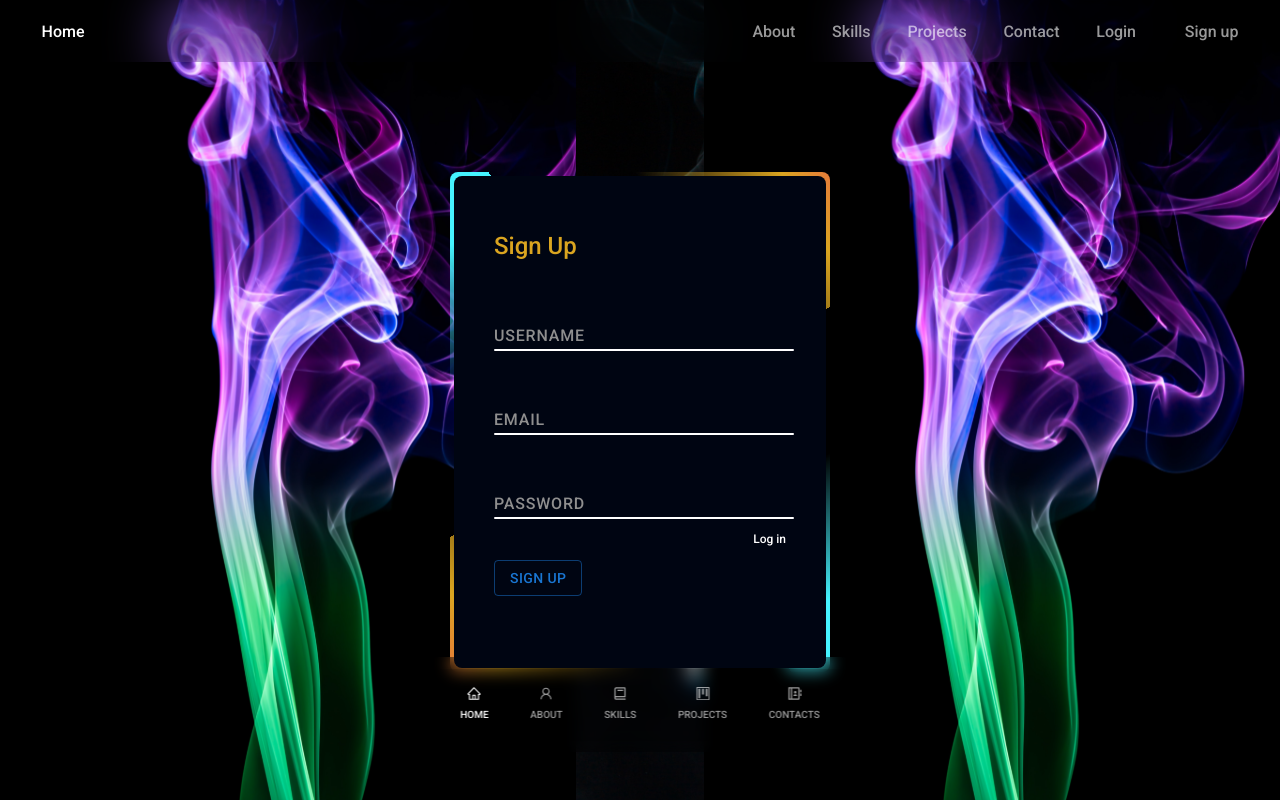
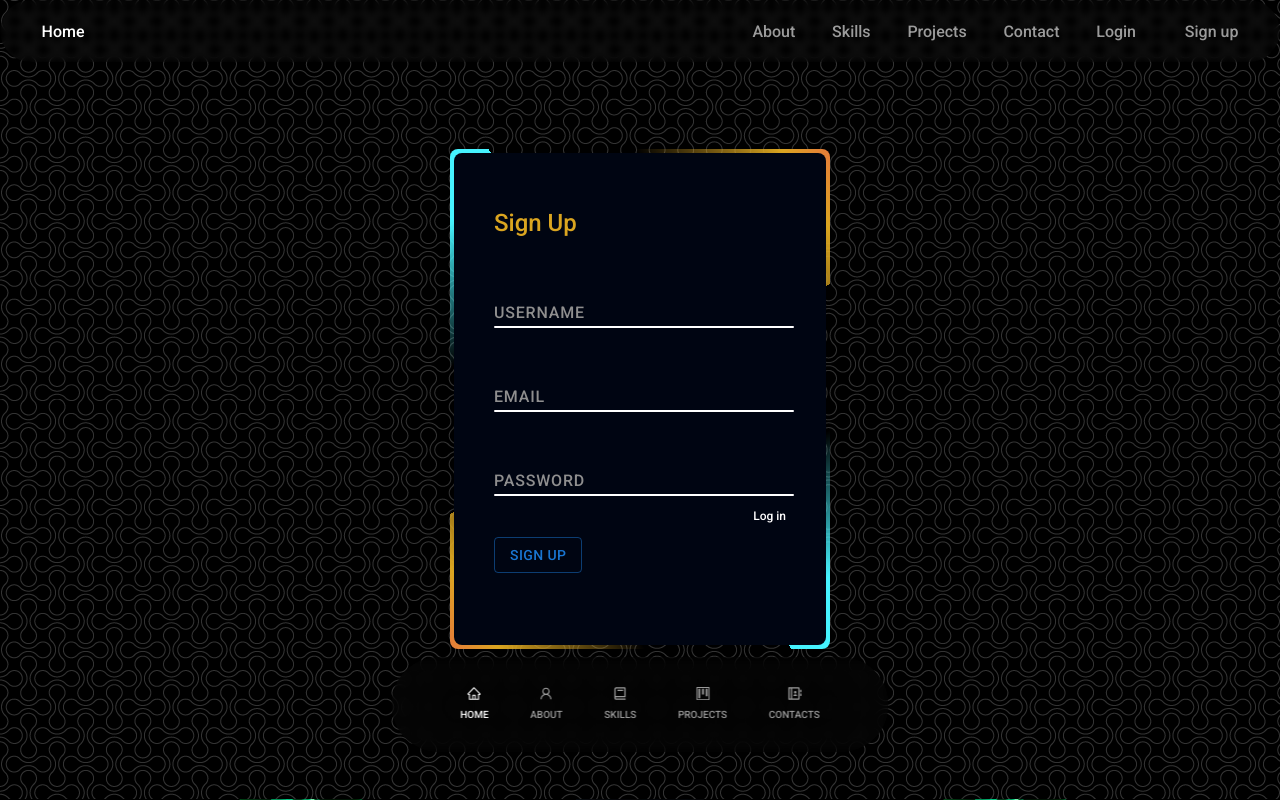
Before and after one commit to Lucky-Yadav/Lucky-Yadav, a React (Create React App) app in the folder Portfolio/: page /Signup in a window 1280 px wide. Built offline with nearby package versions, Linux system fonts and the light colour scheme.

Commit message:
Update Topbar and Authentication

```diff
--- a/Portfolio/src/components/auth/Auth.css
+++ b/Portfolio/src/components/auth/Auth.css
@@ -6,15 +6,17 @@
     gap: 10px;
     background: white;
   }
-  /* .boxa {
-    background: white;
+  /* .navb {
+    background: transparent;
   } */
   .login_body {
     display: flex;
     justify-content: center;
     align-items: center;
-    min-height: 90vh;
+    min-height: 100vh;
+    margin-top: -63px;
     /* background: #23242a; */
+    background-image: url(../../assets/double-bubble-dark.png);
   }
   .boxa, .boxb {
     position: relative;
@@ -146,6 +148,9 @@
     /* overflow: hidden; */
   }
 
+  /* .login_input {
+
+  } */
 .inputBox input {
     position: relative;
     width: 100%;
--- a/Portfolio/src/components/auth/Login.jsx
+++ b/Portfolio/src/components/auth/Login.jsx
@@ -65,6 +65,7 @@ const Login = () => {
             <h2>Log in</h2>
             {Object.keys(loginData).map((el) => (
               <div className="inputBox" key={el}>
+                <div className="login_input">
                   <input
                     value={loginData[el]}
                     onChange={handlechange}
@@ -75,6 +76,7 @@ const Login = () => {
                   />
                   <span>{el.toLocaleUpperCase()}</span>
                   <i></i>
+                </div>
               </div>
             ))}
             <div className="links">
--- a/Portfolio/src/components/topbar/Topbar.jsx
+++ b/Portfolio/src/components/topbar/Topbar.jsx
@@ -14,6 +14,7 @@ import { logoutsuccess } from "../../store/auth/action";
 // import { BiMessageSquareDetail } from 'react-icons/bi';
 import { RiContactsBookLine } from "react-icons/ri";
 import "./topbar.css";
+import { useLocation } from "react-router-dom";
 
 const Topbar = () => {
   // const [activeNav, setActiveNav] = useState("#home");
@@ -21,8 +22,12 @@ const Topbar = () => {
 
   const activeNav = useSelector((state) => state.events.activeNav);
   const Dispatch = useDispatch();
-  console.log(activeNav);
+  // console.log(activeNav);
   // window.location.replace(`/${activeNav}`);
+
+  const [navState, setnavState] = useState(false);
+  const location = useLocation();
+  // console.log(location.pathname);
 
   // const
   var timeout;
@@ -67,6 +72,16 @@ const Topbar = () => {
         // setisprocessing(false);
       });
     }
+    if (location.pathname === "/login") {
+      setnavState(true);
+      Dispatch(setActiveNava("#login"));
+    } else if (location.pathname === "/signup") {
+      setnavState(true);
+      Dispatch(setActiveNava("#signup"));
+    } else {
+      setnavState(false);
+    }
+
     // eslint-disable-next-line
   }, []);
 
@@ -85,7 +100,7 @@ const Topbar = () => {
 
   return (
     <>
-      <nav className="navb">
+      <nav className={navState === true ? "navb" : "navb login_active"}>
         <Link
           to={"/#home"}
           onClick={() => setNavState("#home")}
@@ -147,8 +162,8 @@ const Topbar = () => {
               </Link>
               <Link
                 to="/signup"
-                onClick={() => setNavState("#Signup")}
-                className={activeNav === "#Signup" ? "active" : ""}
+                onClick={() => setNavState("#signup")}
+                className={activeNav === "#signup" ? "active" : ""}
               >
                 <Box style={{ cursor: "pointer" }} sx={{ flexGrow: 0 }}>
                   Sign up
--- a/Portfolio/src/components/topbar/topbar.css
+++ b/Portfolio/src/components/topbar/topbar.css
@@ -1,4 +1,4 @@
-nav {
+.navb, .jss1 {
   /* background: rgba(0, 0, 0, 0.3); */
   /* width: max-content; */
   display: flex;
@@ -85,3 +85,8 @@ nav a.active {
   padding-right: 8px;
   background: transparent;
 }
+.login_active {
+  position: sticky;
+  background: transparent;
+  backdrop-filter: blur(3px);
+}
```
Also changed, not shown: Portfolio/src/assets/double-bubble-dark.png (added). Lines whose indentation alone changed are shown as unchanged.
